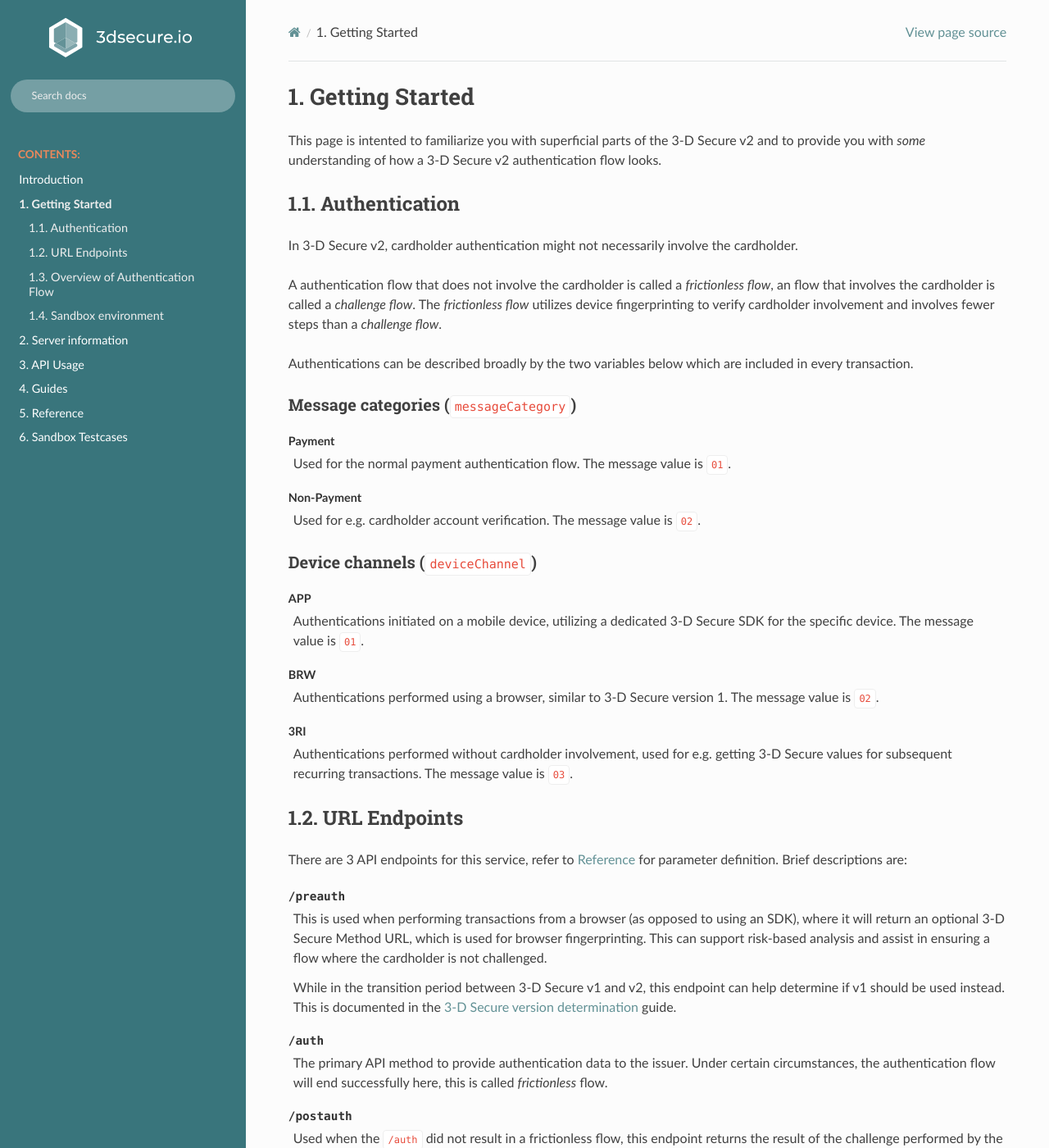
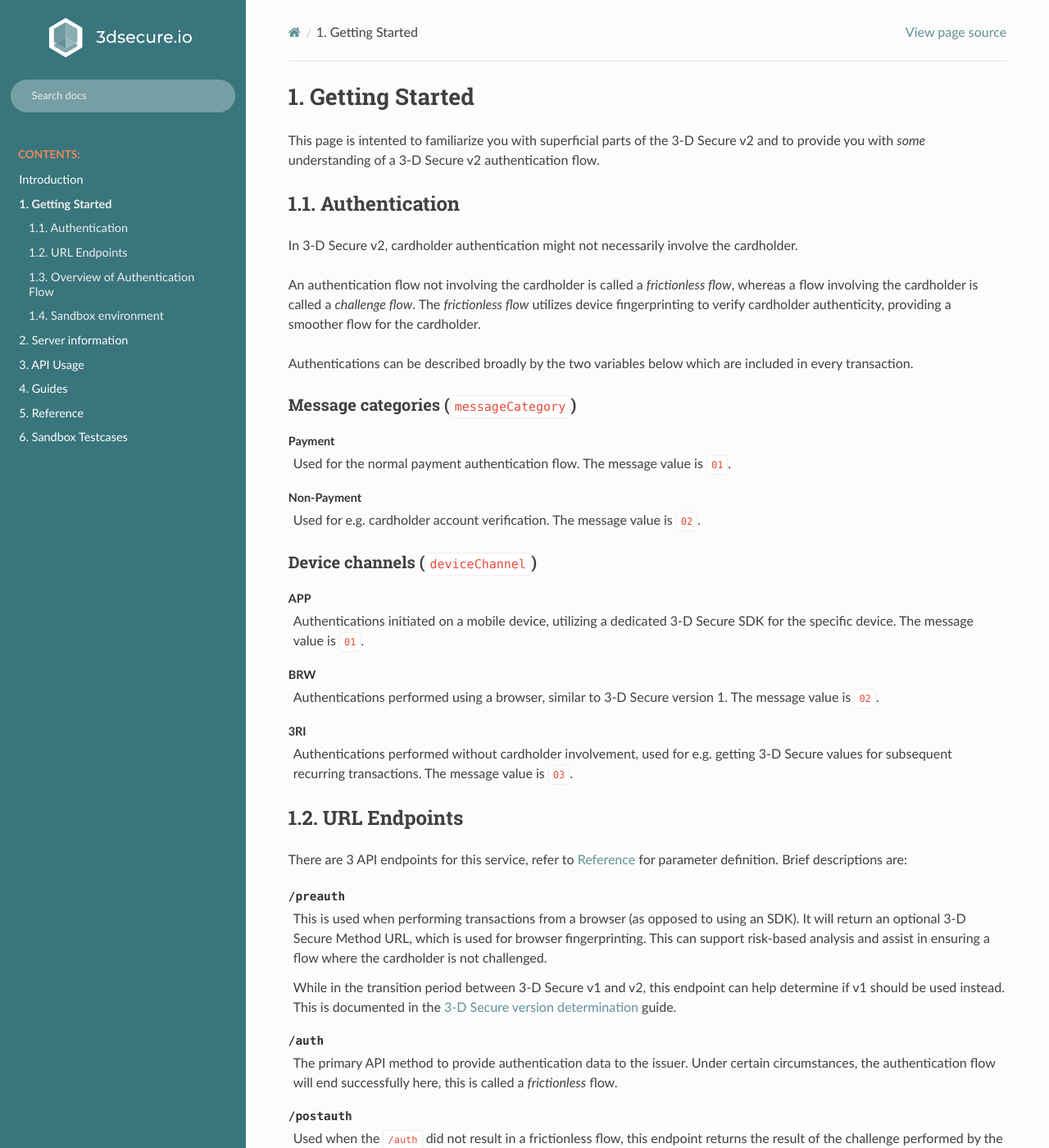
Before and after one commit to clearhaus/3DSv2-api-documentation, a Sphinx documentation site: the page built from source/getting-started.rst, in a window 1280 px wide and 1400 px high. Shown: the whole window at 82% size. Built offline with Sphinx 7.4.7 and the Read the Docs theme 2.0.0, drawn with Linux system fonts in a browser that asks for light colours; pages that are not in the unit, such as notebooks, are missing from menus; some of the changed text lies outside the part shown.

Commit message:
Add review feedback changes.

```diff
--- a/source/auth.rst
+++ b/source/auth.rst
@@ -60,7 +60,7 @@ The transaction status is contained in the ``transStatus`` and
 This is an example of a successful (frictionless) authentication:
 
 .. code-block:: json
-   :caption: Example Authentication frictionless response (ARes)
+   :caption: Example of an Authentication frictionless response (ARes)
    :linenos:
 
    {
@@ -78,7 +78,7 @@ This is an example of a successful (frictionless) authentication:
    }
 
 .. code-block:: json
-   :caption: Example Authentication challenge response (ARes)
+   :caption: Example of an Authentication challenge response (ARes)
    :linenos:
 
    {
--- a/source/getting-started.rst
+++ b/source/getting-started.rst
@@ -5,8 +5,8 @@ Getting Started
 ###############
 
 This page is intented to familiarize you with superficial parts of the 3-D
-Secure v2 and to provide you with *some* understanding of how a 3-D Secure v2
-authentication flow looks.
+Secure v2 and to provide you with *some* understanding of a 3-D Secure v2
+authentication flow.
 
 Authentication
 ==============
@@ -14,11 +14,10 @@ Authentication
 In 3-D Secure v2, cardholder authentication might not necessarily involve the
 cardholder.
 
-A authentication flow that does not involve the cardholder is called a
-*frictionless flow*, an flow that involves the cardholder is called a
-*challenge flow*.
+An authentication flow not involving the cardholder is called a *frictionless
+flow*, whereas a flow involving the cardholder is called a *challenge flow*.
 The *frictionless flow* utilizes device fingerprinting to verify cardholder
-involvement and involves fewer steps than a *challenge flow*.
+authenticity, providing a smoother flow for the cardholder.
 
 Authentications can be described broadly by the two variables below which are included in
 every transaction.
@@ -60,7 +59,7 @@ parameter definition. Brief descriptions are:
 
 /preauth
   This is used when performing transactions from a browser (as opposed to using
-  an SDK), where it will return an optional 3-D Secure Method URL, which is
+  an SDK). It will return an optional 3-D Secure Method URL, which is
   used for browser fingerprinting. This can support risk-based analysis and
   assist in ensuring a flow where the cardholder is not challenged.
 
@@ -71,7 +70,7 @@ parameter definition. Brief descriptions are:
 /auth
   The primary API method to provide authentication data to the issuer.  Under
   certain circumstances, the authentication flow will end successfully here,
-  this is called *frictionless* flow.
+  this is called a *frictionless* flow.
 
 /postauth
   Used when the ``/auth`` did not result in a frictionless flow, this endpoint
--- a/source/index.rst
+++ b/source/index.rst
@@ -13,6 +13,7 @@ Introduction
    server-information
    usage
    guides
+   examples
    reference
    sandbox
 
--- a/source/versioning.rst
+++ b/source/versioning.rst
@@ -7,11 +7,11 @@ There are currently three 3-D Secure versions, ``1.0.2``, ``2.1.0`` and ``2.2.0`
 This is meant to be a guide to selecting between different 3-D Secure versions.
 
 1. If the :ref:`preauth call <preauth-usage>` returns a :ref:`not_enrolled`, continue with 3DSv1.
-2. If ``acsInfoInd`` is included, this informs if ACS supports challenges or
+2. If ``acsInfoInd`` is included, this indicates if ACS supports challenges or
    only attempts.
 
    To select between ``2.1.0`` and ``2.2.0``, use the highest supported version
-   between in ``dsEndProtocolVersion`` and ``acsEndProtocolVersion``, and the
+   between ``dsEndProtocolVersion`` and ``acsEndProtocolVersion``, and the
    versions your implementation supports.
 
 3. For Mastercard, ``acsInfoInd`` is often not available. Mastercard has
@@ -20,7 +20,7 @@ This is meant to be a guide to selecting between different 3-D Secure versions.
 
    You should note that if issuers do not support 3DSv2 (EMV 3DS) and their
    card range has been automatically enrolled, they may reject authorizations
-   made with EMV 3DS values against your Gateway.
+   made with EMV 3DS values.
 
    It is recommended that a fully authenticated or attempt 3DSv2 authorization
    that is rejected by the issuer, is retried with either 3DSv1 values or
```
Also changed, not shown: other parts of source/getting-started.rst (+7 -6 lines).
